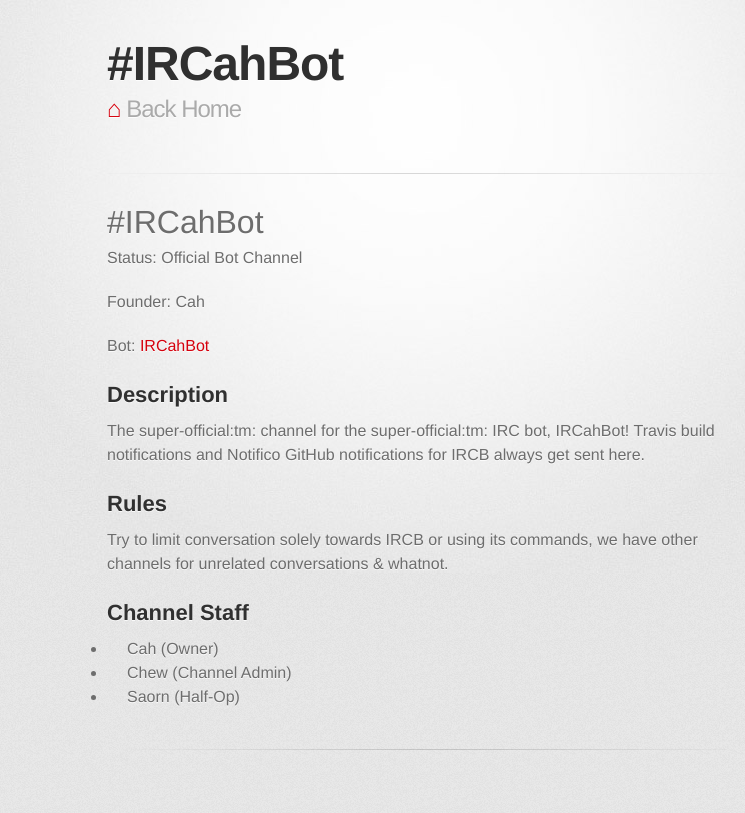
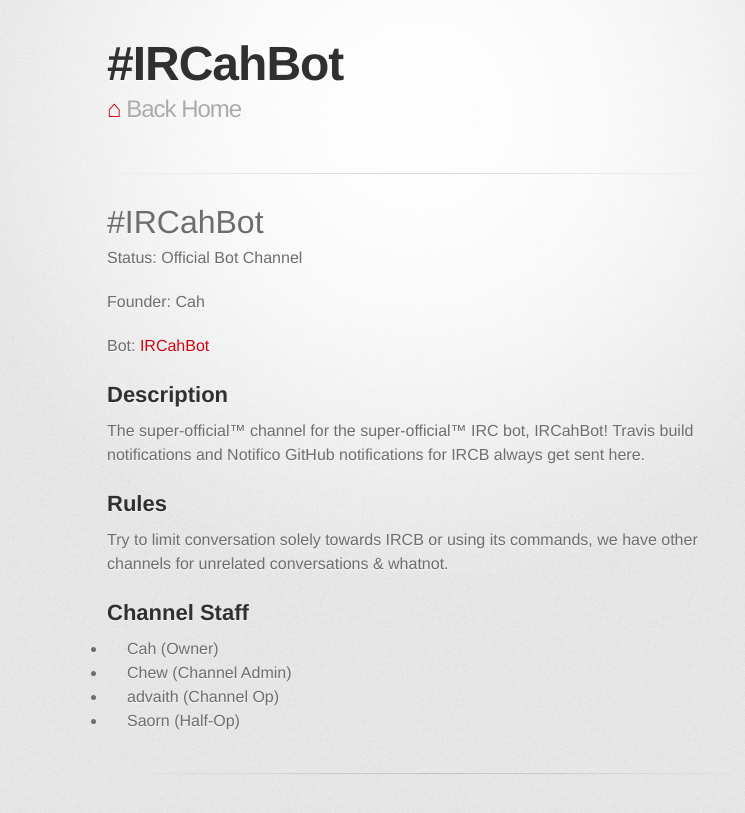
Before and after one commit to ChewChat/chew.chat, a Jekyll site: the page built from channels/ircahbot.md, in a window 1280 px wide. Shown: the top 813 px of the page, without its empty margins (223-968 px from the left). Built offline with Jekyll 4.4.1, drawn with Linux system fonts in a browser that asks for light colours; some web fonts are replaced; our own code applies the rules of GitHub Pages for plain Markdown files; part of the change alters nothing that is shown.

Commit message:
add myself to ircahbot channel staff list

```diff
--- a/channels/ircahbot.md
+++ b/channels/ircahbot.md
@@ -10,7 +10,7 @@ Bot: [IRCahBot](https://github.com/Cahbots/IRCahBot)
 
 ## Description
 
-The super-official:tm: channel for the super-official:tm: IRC bot, IRCahBot! Travis build notifications and Notifico GitHub notifications for IRCB always get sent here.
+The super-official™ channel for the super-official™ IRC bot, IRCahBot! Travis build notifications and Notifico GitHub notifications for IRCB always get sent here.
 
 ## Rules
 
@@ -20,4 +20,5 @@ Try to limit conversation solely towards IRCB or using its commands, we have oth
 
 - Cah (Owner)
 - Chew (Channel Admin)
+- advaith (Channel Op)
 - Saorn (Half-Op)
```
